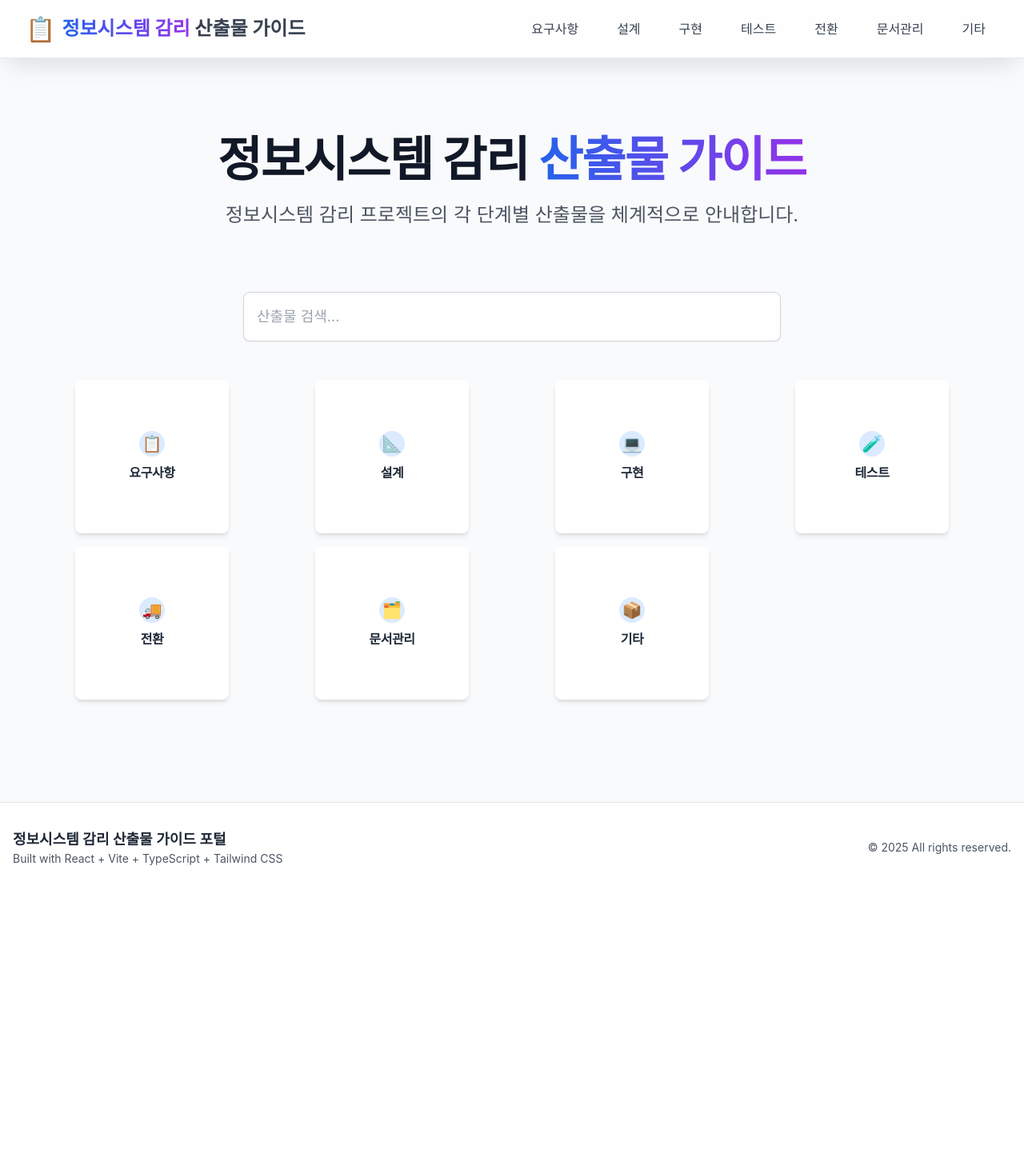
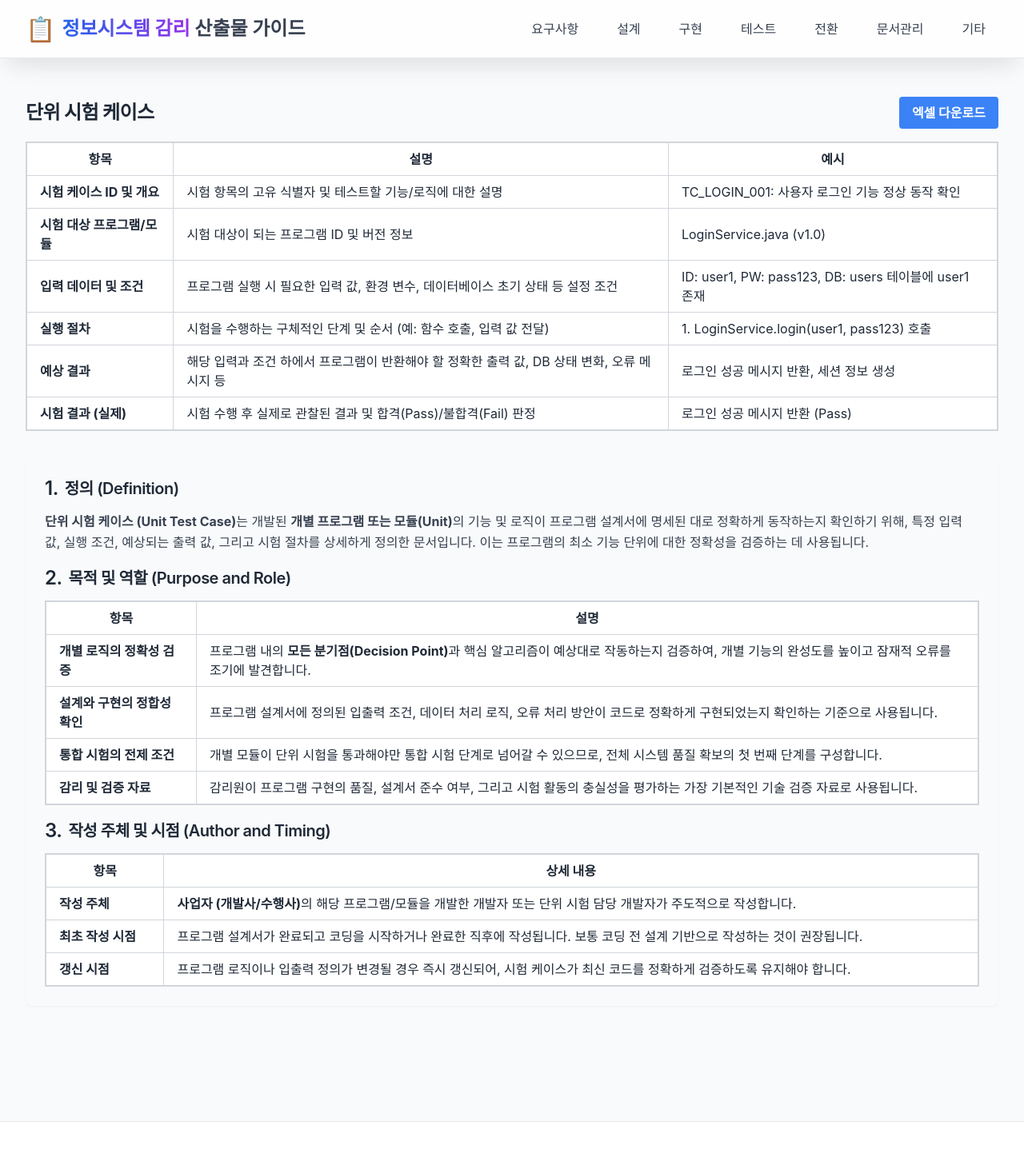
Before and after one commit to jeonck/deliverables-guide, a React (Vite) app: page /#/forms/unit-test-cases in a window 1280 px wide. Before the commit this address led to /#/. Shown: the top 1437 px of the page at 80% size. Before the commit the page ends 1116 px from the top, so only its background shows below. Built offline with nearby package versions, Linux system fonts and the light colour scheme.

Commit message:
feat: add unit test cases form and update links

```diff
--- a/src/App.tsx
+++ b/src/App.tsx
@@ -48,6 +48,7 @@ import ProcessDesignDocument from './pages/forms/ProcessDesignDocument';
 import SecurityPolicyDesignDocument from './pages/forms/SecurityPolicyDesignDocument';
 import UserManual from './pages/forms/UserManual';
 import OperatorManual from './pages/forms/OperatorManual';
+import UnitTestCases from './pages/forms/UnitTestCases';
 
 function App() {
   return (
@@ -104,6 +105,7 @@ function App() {
             <Route path="/forms/security-policy-design-document" element={<SecurityPolicyDesignDocument />} />
             <Route path="/forms/user-manual" element={<UserManual />} />
             <Route path="/forms/operator-manual" element={<OperatorManual />} />
+            <Route path="/forms/unit-test-cases" element={<UnitTestCases />} />
             <Route path="*" element={<Navigate to="/" replace />} />
           </Routes>
         </main>
--- a/src/data/deliverables.ts
+++ b/src/data/deliverables.ts
@@ -241,6 +241,12 @@ export const allDeliverables: Deliverable[] = [
     formPath: '/forms/integration-test-plan',
   },
   {
+    name: '단위시험 케이스',
+    category: '설계',
+    categoryPath: '/design',
+    formPath: '/forms/unit-test-cases',
+  },
+  {
     name: '시스템 전환 전략서',
     category: '설계',
     categoryPath: '/design',
--- a/src/pages/Design.tsx
+++ b/src/pages/Design.tsx
@@ -22,6 +22,7 @@ const designDeliverables = [
       { name: '화면 설계서', path: '/forms/screen-design-document' },
       { name: '단위시험 계획서', path: '/forms/unit-test-plan' },
       { name: '통합시험 계획서', path: '/forms/integration-test-plan' },
+      { name: '단위시험 케이스', path: '/forms/unit-test-cases' },
     ],
   },
   {
--- /dev/null
+++ b/src/pages/forms/UnitTestCases.tsx
@@ -0,0 +1,132 @@
+import React from 'react';
+import { saveAs } from 'file-saver';
+import * as XLSX from 'xlsx';
+
+const UnitTestCases: React.FC = () => {
+  const tableData = [
+    ['항목', '설명', '예시'],
+    ['시험 케이스 ID 및 개요', '시험 항목의 고유 식별자 및 테스트할 기능/로직에 대한 설명', 'TC_LOGIN_001: 사용자 로그인 기능 정상 동작 확인'],
+    ['시험 대상 프로그램/모듈', '시험 대상이 되는 프로그램 ID 및 버전 정보', 'LoginService.java (v1.0)'],
+    ['입력 데이터 및 조건', '프로그램 실행 시 필요한 입력 값, 환경 변수, 데이터베이스 초기 상태 등 설정 조건', 'ID: user1, PW: pass123, DB: users 테이블에 user1 존재'],
+    ['실행 절차', '시험을 수행하는 구체적인 단계 및 순서 (예: 함수 호출, 입력 값 전달)', '1. LoginService.login(user1, pass123) 호출'],
+    ['예상 결과', '해당 입력과 조건 하에서 프로그램이 반환해야 할 정확한 출력 값, DB 상태 변화, 오류 메시지 등', '로그인 성공 메시지 반환, 세션 정보 생성'],
+    ['시험 결과 (실제)', '시험 수행 후 실제로 관찰된 결과 및 합격(Pass)/불합격(Fail) 판정', '로그인 성공 메시지 반환 (Pass)'],
+  ];
+
+  const handleExcelDownload = () => {
+    const worksheet = XLSX.utils.aoa_to_sheet(tableData);
+    const workbook = XLSX.utils.book_new();
+    XLSX.utils.book_append_sheet(workbook, worksheet, '단위시험케이스');
+    const excelBuffer = XLSX.write(workbook, { bookType: 'xlsx', type: 'array' });
+    const data = new Blob([excelBuffer], { type: 'application/octet-stream' });
+    saveAs(data, '단위시험케이스.xlsx');
+  };
+
+  return (
+    <div className="container mx-auto p-4">
+      <div className="flex justify-between items-center mb-4">
+        <h1 className="text-2xl font-bold">단위 시험 케이스</h1>
+        <button
+          onClick={handleExcelDownload}
+          className="bg-blue-500 hover:bg-blue-700 text-white font-bold py-2 px-4 rounded"
+        >
+          엑셀 다운로드
+        </button>
+      </div>
+
+      <div className="overflow-x-auto mb-8">
+        <table className="min-w-full bg-white border-2 border-gray-300">
+          <thead>
+            <tr>
+              <th className="border border-gray-300 px-4 py-2">항목</th>
+              <th className="border border-gray-300 px-4 py-2">설명</th>
+              <th className="border border-gray-300 px-4 py-2">예시</th>
+            </tr>
+          </thead>
+          <tbody>
+            {tableData.slice(1).map((row, rowIndex) => ( // Skip header row for rendering
+              <tr key={rowIndex}>
+                {row.map((cell, cellIndex) => (
+                  <td key={cellIndex} className="border border-gray-300 px-4 py-2">
+                    {cellIndex === 0 ? <span className="font-bold">{cell}</span> : cell}
+                  </td>
+                ))}
+              </tr>
+            ))}
+          </tbody>
+        </table>
+      </div>
+
+      <div className="mb-8 p-6 bg-gray-50 rounded-lg shadow-sm">
+        <h2 className="text-xl font-semibold mb-3 flex items-center">
+          <span className="text-2xl mr-2">1.</span> 정의 (Definition)
+        </h2>
+        <p className="mb-4 text-gray-700">
+          <strong>단위 시험 케이스 (Unit Test Case)</strong>는 개발된 <strong>개별 프로그램 또는 모듈(Unit)</strong>의 기능 및 로직이 프로그램 설계서에 명세된 대로 정확하게 동작하는지 확인하기 위해, 특정 입력 값, 실행 조건, 예상되는 출력 값, 그리고 시험 절차를 상세하게 정의한 문서입니다. 이는 프로그램의 최소 기능 단위에 대한 정확성을 검증하는 데 사용됩니다.
+        </p>
+
+        <h2 className="text-xl font-semibold mb-3 flex items-center">
+          <span className="text-2xl mr-2">2.</span> 목적 및 역할 (Purpose and Role)
+        </h2>
+        <div className="overflow-x-auto mb-4">
+          <table className="min-w-full bg-white border-2 border-gray-300">
+            <thead>
+              <tr>
+                <th className="border border-gray-300 px-4 py-2">항목</th>
+                <th className="border border-gray-300 px-4 py-2">설명</th>
+              </tr>
+            </thead>
+            <tbody>
+              <tr>
+                <td className="border border-gray-300 px-4 py-2 font-bold">개별 로직의 정확성 검증</td>
+                <td className="border border-gray-300 px-4 py-2">프로그램 내의 <strong>모든 분기점(Decision Point)</strong>과 핵심 알고리즘이 예상대로 작동하는지 검증하여, 개별 기능의 완성도를 높이고 잠재적 오류를 조기에 발견합니다.</td>
+              </tr>
+              <tr>
+                <td className="border border-gray-300 px-4 py-2 font-bold">설계와 구현의 정합성 확인</td>
+                <td className="border border-gray-300 px-4 py-2">프로그램 설계서에 정의된 입출력 조건, 데이터 처리 로직, 오류 처리 방안이 코드로 정확하게 구현되었는지 확인하는 기준으로 사용됩니다.</td>
+              </tr>
+              <tr>
+                <td className="border border-gray-300 px-4 py-2 font-bold">통합 시험의 전제 조건</td>
+                <td className="border border-gray-300 px-4 py-2">개별 모듈이 단위 시험을 통과해야만 통합 시험 단계로 넘어갈 수 있으므로, 전체 시스템 품질 확보의 첫 번째 단계를 구성합니다.</td>
+              </tr>
+              <tr>
+                <td className="border border-gray-300 px-4 py-2 font-bold">감리 및 검증 자료</td>
+                <td className="border border-gray-300 px-4 py-2">감리원이 프로그램 구현의 품질, 설계서 준수 여부, 그리고 시험 활동의 충실성을 평가하는 가장 기본적인 기술 검증 자료로 사용됩니다.</td>
+              </tr>
+            </tbody>
+          </table>
+        </div>
+
+        <h2 className="text-xl font-semibold mb-3 flex items-center">
+          <span className="text-2xl mr-2">3.</span> 작성 주체 및 시점 (Author and Timing)
+        </h2>
+        <div className="overflow-x-auto">
+          <table className="min-w-full bg-white border-2 border-gray-300">
+            <thead>
+              <tr>
+                <th className="border border-gray-300 px-4 py-2">항목</th>
+                <th className="border border-gray-300 px-4 py-2">상세 내용</th>
+              </tr>
+            </thead>
+            <tbody>
+              <tr>
+                <td className="border border-gray-300 px-4 py-2 font-bold">작성 주체</td>
+                <td className="border border-gray-300 px-4 py-2"><strong>사업자 (개발사/수행사)</strong>의 해당 프로그램/모듈을 개발한 개발자 또는 단위 시험 담당 개발자가 주도적으로 작성합니다.</td>
+              </tr>
+              <tr>
+                <td className="border border-gray-300 px-4 py-2 font-bold">최초 작성 시점</td>
+                <td className="border border-gray-300 px-4 py-2">프로그램 설계서가 완료되고 코딩을 시작하거나 완료한 직후에 작성됩니다. 보통 코딩 전 설계 기반으로 작성하는 것이 권장됩니다.</td>
+              </tr>
+              <tr>
+                <td className="border border-gray-300 px-4 py-2 font-bold">갱신 시점</td>
+                <td className="border border-gray-300 px-4 py-2">프로그램 로직이나 입출력 정의가 변경될 경우 즉시 갱신되어, 시험 케이스가 최신 코드를 정확하게 검증하도록 유지해야 합니다.</td>
+              </tr>
+            </tbody>
+          </table>
+        </div>
+      </div>
+    </div>
+  );
+};
+
+export default UnitTestCases;
```
